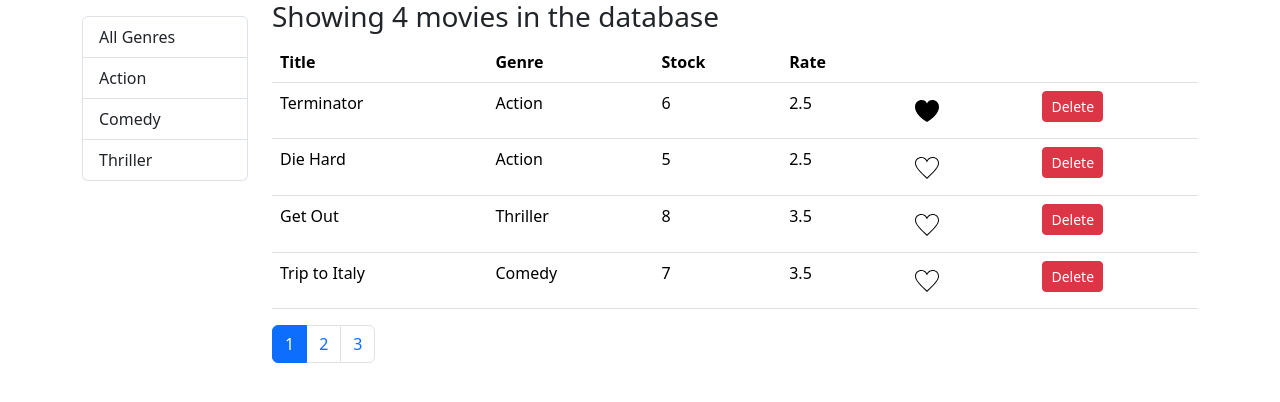
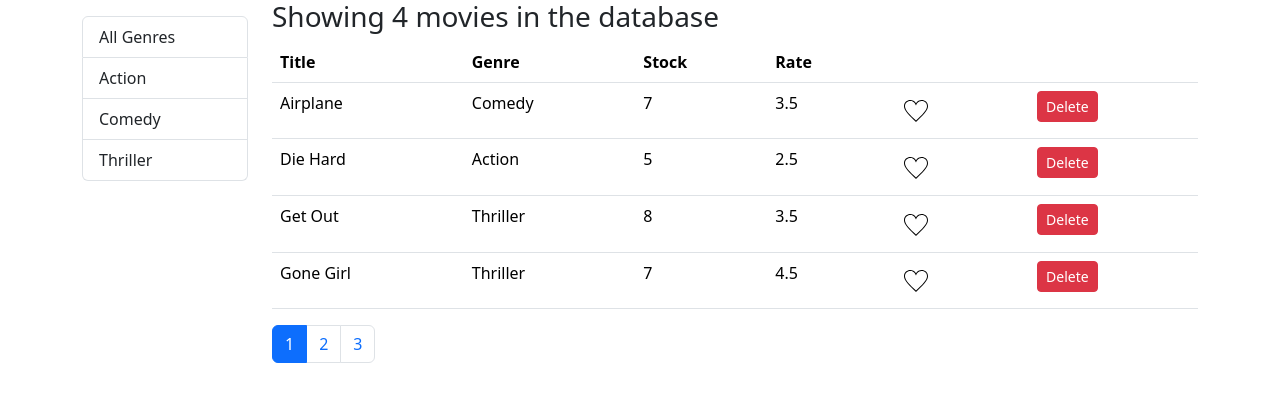
Before and after one commit to sumitx28/Vidly-Frontend, a React (Create React App) app: page / in a window 1280 px wide. Shown: the top 402 px of the page. Built offline with nearby package versions, Linux system fonts and the light colour scheme.

Commit message:
implemented table sorting

```diff
--- a/src/App.js
+++ b/src/App.js
@@ -1,5 +1,5 @@
 import './App.css';
-import MoviesTable from './components/moviesTable';
+import Movies from './components/movies';
 import {
   getMovies,
   deleteMovie,
@@ -9,7 +9,7 @@ import {
 function App() {
   return (
     <main className='container'>
-      <MoviesTable
+      <Movies
         getMovies={getMovies}
         deleteMovie={deleteMovie}
         likeMovie={toggleLike}
--- /dev/null
+++ b/src/components/movies.jsx
@@ -0,0 +1,132 @@
+import React, { Component } from 'react';
+import Pagination from './common/pagination';
+import ListGroup from './common/listGroup';
+import { paginate } from '../utils/paginate';
+import { getGenres } from '../services/fakeGenreService';
+import MoviesTable from './moviesTable';
+import _ from 'lodash';
+
+class Movies extends Component {
+  state = {
+    movies: [],
+    count: null,
+    genres: [],
+    pageSize: 4,
+    currentPage: 1,
+    sortColumn: {
+      path: 'title',
+      order: 'asc',
+    },
+  };
+
+  componentDidMount() {
+    this.setState({
+      genres: [{ _id: 0, name: 'All Genres' }, ...getGenres()],
+      movies: this.props.getMovies(),
+      count: this.props.getMovies().length,
+    });
+  }
+
+  deleteMovie = (id) => {
+    this.props.deleteMovie(id);
+    this.setState({
+      movies: this.props.getMovies(),
+      count: this.props.getMovies().length,
+    });
+  };
+
+  handleLike = (movie) => {
+    this.props.likeMovie(movie._id);
+    this.setState({
+      movies: this.props.getMovies(),
+      count: this.props.getMovies().length,
+    });
+  };
+
+  handlePageChange = (page) => {
+    this.setState({ currentPage: page });
+  };
+
+  handleGenreSelect = (genre) => {
+    this.setState({ selectedGenre: genre, currentPage: 1 });
+  };
+
+  handleSort = (sortColumn) => {
+    this.setState({ sortColumn });
+  };
+
+  displayMoviesCount = () => {
+    const { movies, currentPage, pageSize, selectedGenre } = this.state;
+
+    const filtered =
+      selectedGenre && selectedGenre._id
+        ? movies.filter((m) => m.genre._id === selectedGenre._id)
+        : movies;
+
+    const paginatedMovies = paginate(filtered, currentPage, pageSize);
+    const count = paginatedMovies.length;
+
+    return count === 0
+      ? 'There are no movies in the database'
+      : `Showing ${count} movies in the database`;
+  };
+
+  displayTable = () => {
+    const { count, movies, currentPage, pageSize, selectedGenre, sortColumn } =
+      this.state;
+
+    if (count === 0) return '';
+
+    const filtered =
+      selectedGenre && selectedGenre._id
+        ? movies.filter((m) => m.genre._id === selectedGenre._id)
+        : movies;
+
+    const sorted = _.orderBy(filtered, [sortColumn.path], [sortColumn.order]);
+
+    const paginatedMovies = paginate(sorted, currentPage, pageSize);
+
+    return (
+      <MoviesTable
+        movies={paginatedMovies}
+        sortColumn={sortColumn}
+        onLike={this.handleLike}
+        onDelete={this.deleteMovie}
+        onSort={this.handleSort}
+      />
+    );
+  };
+
+  render() {
+    const filtered =
+      this.state.selectedGenre && this.state.selectedGenre._id
+        ? this.state.movies.filter(
+            (m) => m.genre._id === this.state.selectedGenre._id
+          )
+        : this.state.movies;
+
+    return (
+      <div className='row'>
+        <div className='col-2'>
+          <ListGroup
+            items={this.state.genres}
+            onItemSelect={this.handleGenreSelect}
+            selectedItem={this.state.selectedGenre}
+          />
+        </div>
+        <div className='col'>
+          <h3>{this.displayMoviesCount()}</h3>
+          {this.displayTable()}
+          <Pagination
+            pageSize={this.state.pageSize}
+            totalItems={filtered.length}
+            onPageChange={this.handlePageChange}
+            currentPage={this.state.currentPage}
+          />
+        </div>
+      </div>
+    );
+  }
+}
+
+export default Movies;
--- a/src/components/moviesTable.jsx
+++ b/src/components/moviesTable.jsx
@@ -1,106 +1,46 @@
 import React, { Component } from 'react';
 import Like from './common/like';
-import Pagination from './common/pagination';
-import ListGroup from './common/listGroup';
-import { paginate } from '../utils/paginate';
-import { getGenres } from '../services/fakeGenreService';
 
 class MoviesTable extends Component {
-  state = {
-    movies: [],
-    count: null,
-    genres: [],
-    pageSize: 4,
-    currentPage: 1,
+  raiseSort = (path) => {
+    const sortColumn = { ...this.props.sortColumn };
+    if (sortColumn.path === path) {
+      sortColumn.order = sortColumn.order === 'asc' ? 'desc' : 'asc';
+    } else {
+      sortColumn.path = path;
+      sortColumn.order = 'asc';
+    }
+    this.props.onSort(sortColumn);
   };
 
-  componentDidMount() {
-    this.setState({
-      genres: [{ _id: 0, name: 'All Genres' }, ...getGenres()],
-      movies: this.props.getMovies(),
-      count: this.props.getMovies().length,
-    });
-  }
-
-  deleteMovie = (id) => {
-    this.props.deleteMovie(id);
-    this.setState({
-      movies: this.props.getMovies(),
-      count: this.props.getMovies().length,
-    });
-  };
-
-  handleLike = (movie) => {
-    this.props.likeMovie(movie._id);
-    this.setState({
-      movies: this.props.getMovies(),
-      count: this.props.getMovies().length,
-    });
-  };
-
-  handlePageChange = (page) => {
-    this.setState({ currentPage: page });
-  };
-
-  handleGenreSelect = (genre) => {
-    this.setState({ selectedGenre: genre, currentPage: 1 });
-  };
-
-  displayMoviesCount = () => {
-    const { movies, currentPage, pageSize, selectedGenre } = this.state;
-
-    const filtered =
-      selectedGenre && selectedGenre._id
-        ? movies.filter((m) => m.genre._id === selectedGenre._id)
-        : movies;
-
-    const paginatedMovies = paginate(filtered, currentPage, pageSize);
-    const count = paginatedMovies.length;
-
-    return count === 0
-      ? 'There are no movies in the database'
-      : `Showing ${count} movies in the database`;
-  };
-
-  displayTable = () => {
-    const { count, movies, currentPage, pageSize, selectedGenre } = this.state;
-
-    if (count === 0) return '';
-
-    const filtered =
-      selectedGenre && selectedGenre._id
-        ? movies.filter((m) => m.genre._id === selectedGenre._id)
-        : movies;
-    const paginatedMovies = paginate(filtered, currentPage, pageSize);
+  render() {
+    const { movies, onDelete, onLike } = this.props;
 
     return (
       <table className='table'>
         <thead>
           <tr>
-            <th>Title</th>
-            <th>Genre</th>
-            <th>Stock</th>
-            <th>Rate</th>
+            <th onClick={() => this.raiseSort('title')}>Title</th>
+            <th onClick={() => this.raiseSort('genre.name')}>Genre</th>
+            <th onClick={() => this.raiseSort('numberInStock')}>Stock</th>
+            <th onClick={() => this.raiseSort('dailyRentalRate')}>Rate</th>
             <th></th>
             <th></th>
           </tr>
         </thead>
         <tbody>
-          {paginatedMovies.map((movie) => (
+          {movies.map((movie) => (
             <tr key={movie._id}>
               <td>{movie.title}</td>
               <td>{movie.genre.name}</td>
               <td>{movie.numberInStock}</td>
               <td>{movie.dailyRentalRate}</td>
               <td>
-                <Like
-                  liked={movie.liked}
-                  onClick={() => this.handleLike(movie)}
-                />
+                <Like liked={movie.liked} onClick={() => onLike(movie)} />
               </td>
               <td>
                 <button
-                  onClick={() => this.deleteMovie(movie._id)}
+                  onClick={() => onDelete(movie._id)}
                   className='btn btn-sm btn-danger'
                 >
                   Delete
@@ -111,37 +51,6 @@ class MoviesTable extends Component {
         </tbody>
       </table>
     );
-  };
-
-  render() {
-    const filtered =
-      this.state.selectedGenre && this.state.selectedGenre._id
-        ? this.state.movies.filter(
-            (m) => m.genre._id === this.state.selectedGenre._id
-          )
-        : this.state.movies;
-
-    return (
-      <div className='row'>
-        <div className='col-2'>
-          <ListGroup
-            items={this.state.genres}
-            onItemSelect={this.handleGenreSelect}
-            selectedItem={this.state.selectedGenre}
-          />
-        </div>
-        <div className='col'>
-          <h3>{this.displayMoviesCount()}</h3>
-          {this.displayTable()}
-          <Pagination
-            pageSize={this.state.pageSize}
-            totalItems={filtered.length}
-            onPageChange={this.handlePageChange}
-            currentPage={this.state.currentPage}
-          />
-        </div>
-      </div>
-    );
   }
 }
 
```
